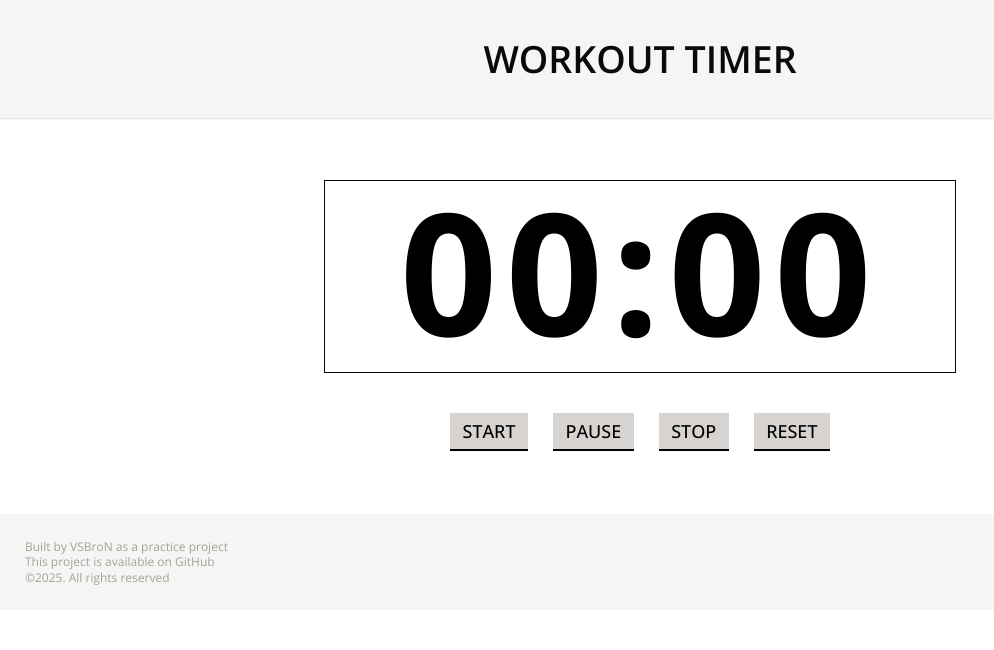
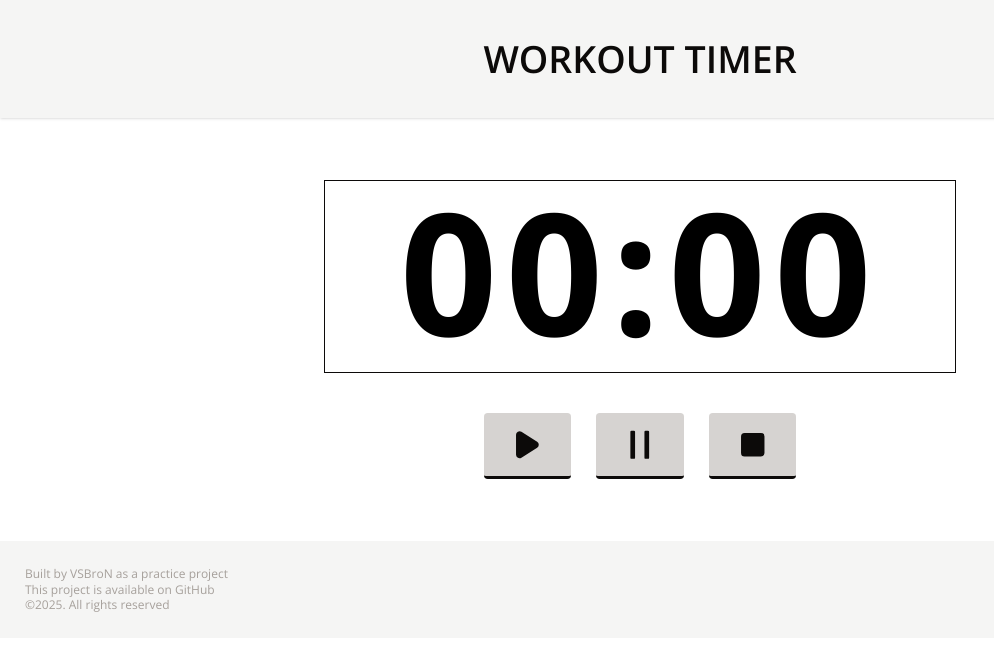
Before and after one commit to vsbron/workout-timer-2025-react, a React (Vite) app: page / in a window 1280 px wide. Shown: the top 650 px of the page, without its empty margins (0-994 px from the left). Built offline with nearby package versions, Linux system fonts and the light colour scheme.

Commit message:
Add SVG icons to controls. Add classes to easily change its colors

```diff
--- a/src/components/Controls.tsx
+++ b/src/components/Controls.tsx
@@ -1,5 +1,6 @@
 import Button from "@/ui/Button";
 import Container from "@/ui/Container";
+import { PauseIcon, PlayIcon, StopIcon } from "@heroicons/react/16/solid";
 
 function Controls() {
   // Returned JSX
@@ -7,10 +8,15 @@ function Controls() {
     <section>
       <Container>
         <div className="flex justify-center gap-10">
-          <Button>Start</Button>
-          <Button>Pause</Button>
-          <Button>Stop</Button>
-          <Button>Reset</Button>
+          <Button>
+            <PlayIcon className="fill-inherit w-15 h-15" />
+          </Button>
+          <Button>
+            <PauseIcon className="fill-inherit w-15 h-15" />
+          </Button>
+          <Button>
+            <StopIcon className="fill-inherit w-15 h-15" />
+          </Button>
         </div>
       </Container>
     </section>
--- a/src/ui/Button.tsx
+++ b/src/ui/Button.tsx
@@ -1,7 +1,9 @@
-function Button({ children }: { children: string }) {
+import type { ReactNode } from "react";
+
+function Button({ children }: { children: ReactNode }) {
   // Returned JSX
   return (
-    <button className="bg-stone-300 px-5 py-2.5 font-medium uppercase cursor-pointer border-b-2 active:border-b-1">
+    <button className="bg-stone-300 text-stone-950 fill-stone-950 px-10 py-5 font-medium uppercase cursor-pointer border-stone-950 border-b-3 active:border-b-1 rounded-md">
       {children}
     </button>
   );
```
